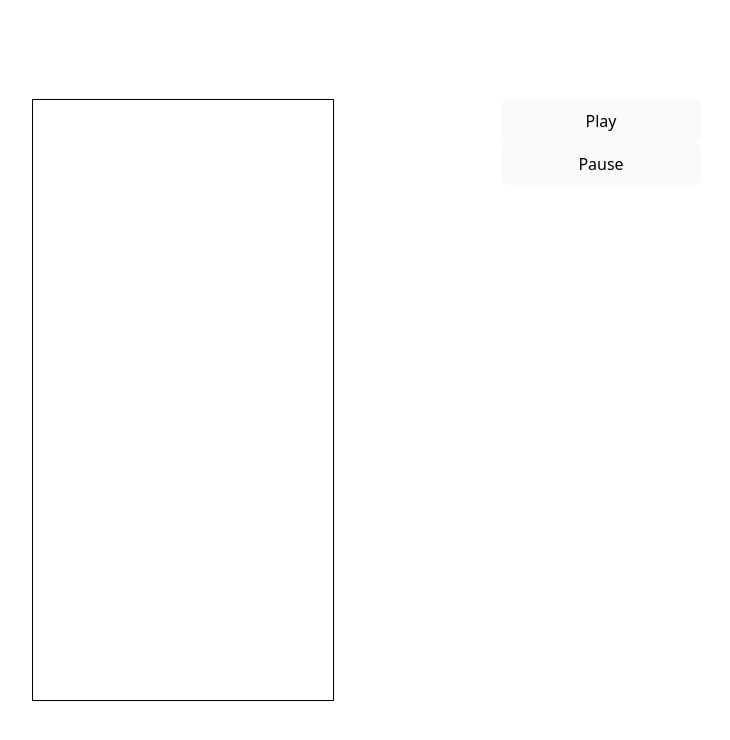
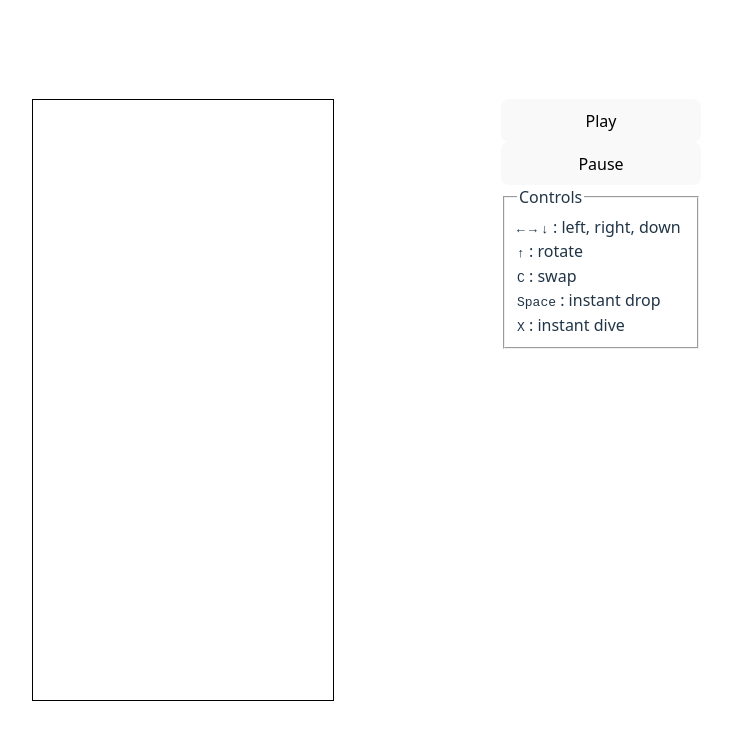
Before and after one commit to veryz/tetris, a React (Vite) app: page / in a window 1280 px wide. Shown: the top 740 px of the page, without its empty margins (355-1085 px from the left). Built offline with nearby package versions, Linux system fonts and the light colour scheme.

Commit message:
feat: add help for controls

```diff
--- a/src/App.css
+++ b/src/App.css
@@ -23,3 +23,12 @@ canvas {
   flex-direction: column;
   min-width: 200px;
 }
+
+#help ul {
+  padding: 0;
+  margin: 0;
+}
+
+#help li {
+  list-style-type: none;
+}
--- a/src/App.tsx
+++ b/src/App.tsx
@@ -133,6 +133,30 @@ function App() {
           >
             {status == 'paused' ? 'Resume' : 'Pause'}
           </button>
+
+          <div id="help">
+            <fieldset>
+              <legend>Controls</legend>
+              <ul>
+                <li>
+                  <code>←</code> <code>→</code> <code>↓</code> : left,
+                  right, down
+                </li>
+                <li>
+                  <code>↑</code> : rotate
+                </li>
+                <li>
+                  <code>C</code> : swap
+                </li>
+                <li>
+                  <code>Space</code> : instant drop
+                </li>
+                <li>
+                  <code>X</code> : instant dive
+                </li>
+              </ul>
+            </fieldset>
+          </div>
         </div>
       </div>
     </>
```
